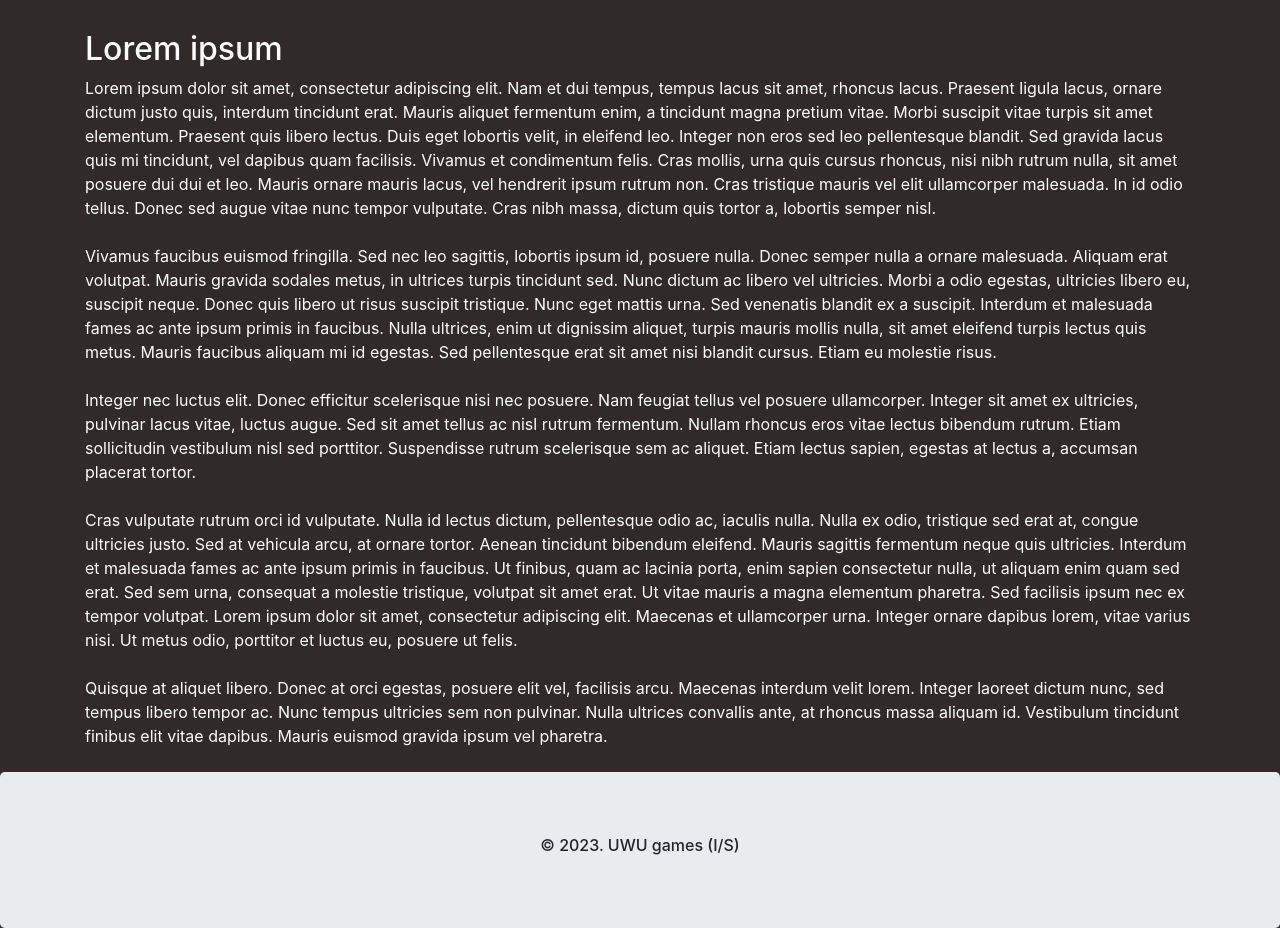
After one commit to viliusi/DDU-Buckled-Shoes, a PHP site: template app/frontend/pages/about-us.php in a window 1280 px wide. The commit adds this page. Run offline with PHP 8.4, Linux system fonts and the light colour scheme; the template is opened without the code that fills it, so the values that code supplies are empty; some libraries are stand-ins or nearby versions.

Commit message:
About us, and your order under way

```diff
--- /dev/null
+++ b/about-us.php
@@ -0,0 +1,6 @@
+<?php require_once 'start.php'; ?>
+<?php require_once FRONTEND_INCLUDE . 'header.php'; ?>
+<?php require_once FRONTEND_INCLUDE . 'navbar.php'; ?>
+<?php require_once FRONTEND_INCLUDE . 'messages.php'; ?>
+<?php require_once FRONTEND_PAGE . 'about-us.php'; ?>
+<?php require_once FRONTEND_INCLUDE . 'footer.php'; ?>
--- a/app/frontend/includes/navbar.php
+++ b/app/frontend/includes/navbar.php
@@ -15,7 +15,7 @@
           <a class="nav-link" href="accessories.php">Accessories</a>
         </li>
         <li class="nav-item">
-          <a class="nav-link" href="about.php">About Us</a>
+          <a class="nav-link" href="about-us.php">About Us</a>
           </li>
       <?php endif; ?>
     </ul>
@@ -42,6 +42,9 @@
           <li class="nav-item">
             <a class="nav-link" href="accessories.php">Accessories</a>
           </li>
+          <li class="nav-item">
+          <a class="nav-link" href="about-us.php">About Us</a>
+          </li>
           </li>
         </ul>
       <ul class="navbar-nav ml-auto">
--- /dev/null
+++ b/app/frontend/pages/about-us.php
@@ -0,0 +1,41 @@
+<div class="container" style="margin-top:30px">
+
+  <h2>Lorem ipsum</h2>
+
+  Lorem ipsum dolor sit amet, consectetur adipiscing elit. Nam et dui tempus, tempus lacus sit amet, rhoncus lacus.
+  Praesent ligula lacus, ornare dictum justo quis, interdum tincidunt erat. Mauris aliquet fermentum enim, a tincidunt
+  magna pretium vitae. Morbi suscipit vitae turpis sit amet elementum. Praesent quis libero lectus. Duis eget lobortis
+  velit, in eleifend leo. Integer non eros sed leo pellentesque blandit. Sed gravida lacus quis mi tincidunt, vel
+  dapibus quam facilisis. Vivamus et condimentum felis. Cras mollis, urna quis cursus rhoncus, nisi nibh rutrum nulla,
+  sit amet posuere dui dui et leo. Mauris ornare mauris lacus, vel hendrerit ipsum rutrum non. Cras tristique mauris vel
+  elit ullamcorper malesuada. In id odio tellus. Donec sed augue vitae nunc tempor vulputate. Cras nibh massa, dictum
+  quis tortor a, lobortis semper nisl.
+  <br> <br>
+  Vivamus faucibus euismod fringilla. Sed nec leo sagittis, lobortis ipsum id, posuere nulla. Donec semper nulla a
+  ornare malesuada. Aliquam erat volutpat. Mauris gravida sodales metus, in ultrices turpis tincidunt sed. Nunc dictum
+  ac libero vel ultricies. Morbi a odio egestas, ultricies libero eu, suscipit neque. Donec quis libero ut risus
+  suscipit tristique. Nunc eget mattis urna. Sed venenatis blandit ex a suscipit. Interdum et malesuada fames ac ante
+  ipsum primis in faucibus. Nulla ultrices, enim ut dignissim aliquet, turpis mauris mollis nulla, sit amet eleifend
+  turpis lectus quis metus. Mauris faucibus aliquam mi id egestas. Sed pellentesque erat sit amet nisi blandit cursus.
+  Etiam eu molestie risus.
+  <br> <br>
+  Integer nec luctus elit. Donec efficitur scelerisque nisi nec posuere. Nam feugiat tellus vel posuere ullamcorper.
+  Integer sit amet ex ultricies, pulvinar lacus vitae, luctus augue. Sed sit amet tellus ac nisl rutrum fermentum.
+  Nullam rhoncus eros vitae lectus bibendum rutrum. Etiam sollicitudin vestibulum nisl sed porttitor. Suspendisse rutrum
+  scelerisque sem ac aliquet. Etiam lectus sapien, egestas at lectus a, accumsan placerat tortor.
+  <br> <br>
+  Cras vulputate rutrum orci id vulputate. Nulla id lectus dictum, pellentesque odio ac, iaculis nulla. Nulla ex odio,
+  tristique sed erat at, congue ultricies justo. Sed at vehicula arcu, at ornare tortor. Aenean tincidunt bibendum
+  eleifend. Mauris sagittis fermentum neque quis ultricies. Interdum et malesuada fames ac ante ipsum primis in
+  faucibus. Ut finibus, quam ac lacinia porta, enim sapien consectetur nulla, ut aliquam enim quam sed erat. Sed sem
+  urna, consequat a molestie tristique, volutpat sit amet erat. Ut vitae mauris a magna elementum pharetra. Sed
+  facilisis ipsum nec ex tempor volutpat. Lorem ipsum dolor sit amet, consectetur adipiscing elit. Maecenas et
+  ullamcorper urna. Integer ornare dapibus lorem, vitae varius nisi. Ut metus odio, porttitor et luctus eu, posuere ut
+  felis.
+  <br> <br>
+  Quisque at aliquet libero. Donec at orci egestas, posuere elit vel, facilisis arcu. Maecenas interdum velit lorem.
+  Integer laoreet dictum nunc, sed tempus libero tempor ac. Nunc tempus ultricies sem non pulvinar. Nulla ultrices
+  convallis ante, at rhoncus massa aliquam id. Vestibulum tincidunt finibus elit vitae dapibus. Mauris euismod gravida
+  ipsum vel pharetra.
+  <br> <br>
+</div>
--- a/app/frontend/pages/profile.php
+++ b/app/frontend/pages/profile.php
@@ -25,6 +25,7 @@
                       </tr>
                     </tbody>
                   </table>
+                  <a href="your-orders.php" class="btn btn-primary">Your Orders</a>
                   <a href="update-account.php" class="btn btn-primary">Update Information</a>
                   <a href="delete-account.php" class="btn btn-danger">Delete Account</a>
                   <a href="logout.php" class="btn btn-danger">Logout</a>
--- /dev/null
+++ b/your-orders.php
@@ -0,0 +1,6 @@
+<?php require_once 'start.php'; ?>
+<?php require_once FRONTEND_INCLUDE . 'header.php'; ?>
+<?php require_once FRONTEND_INCLUDE . 'navbar.php'; ?>
+<?php require_once FRONTEND_INCLUDE . 'messages.php'; ?>
+<?php require_once FRONTEND_PAGE . 'your-orders.php'; ?>
+<?php require_once FRONTEND_INCLUDE . 'footer.php'; ?>
```
Also changed, not shown: app/frontend/pages/your-orders.php (added, +7 -0 lines).
